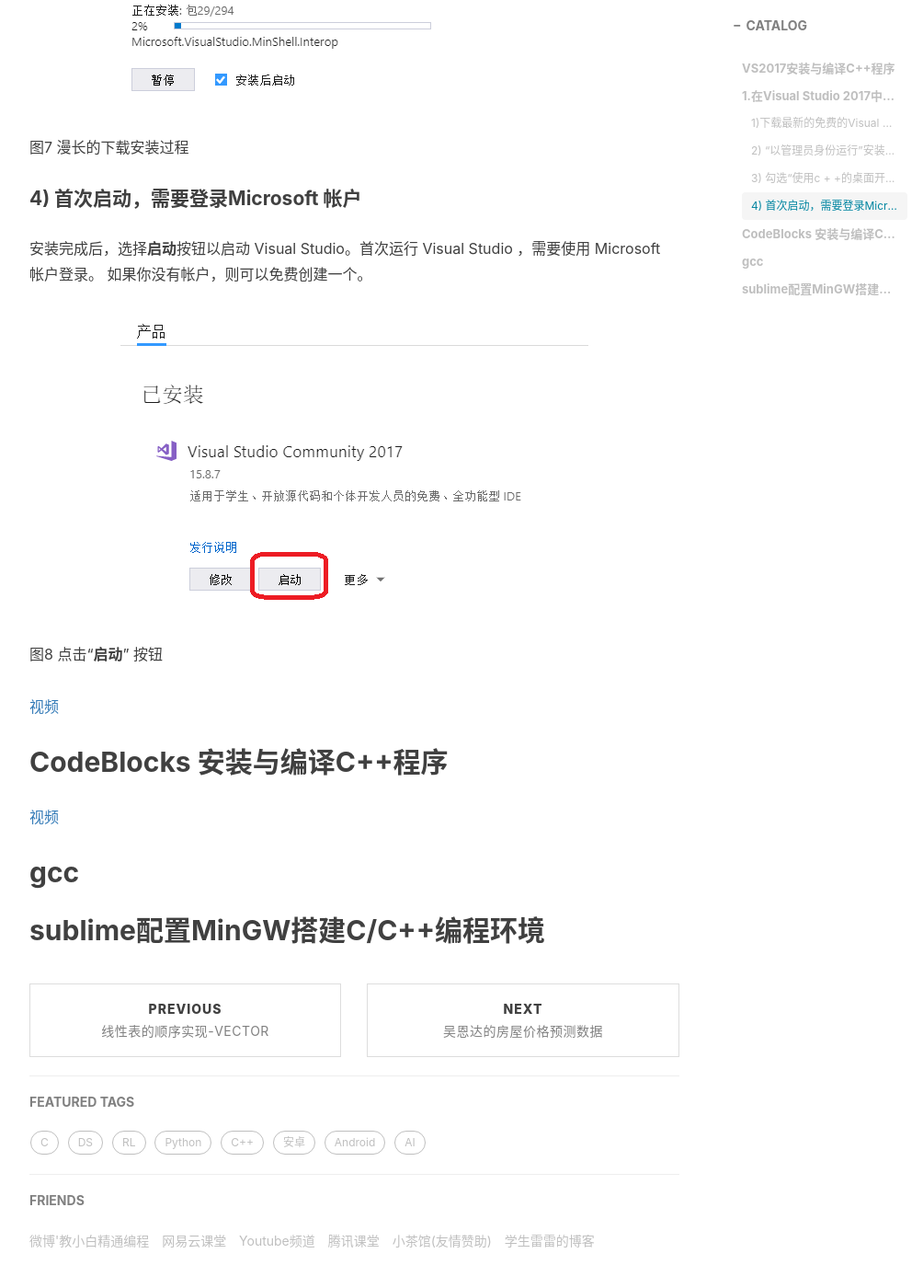
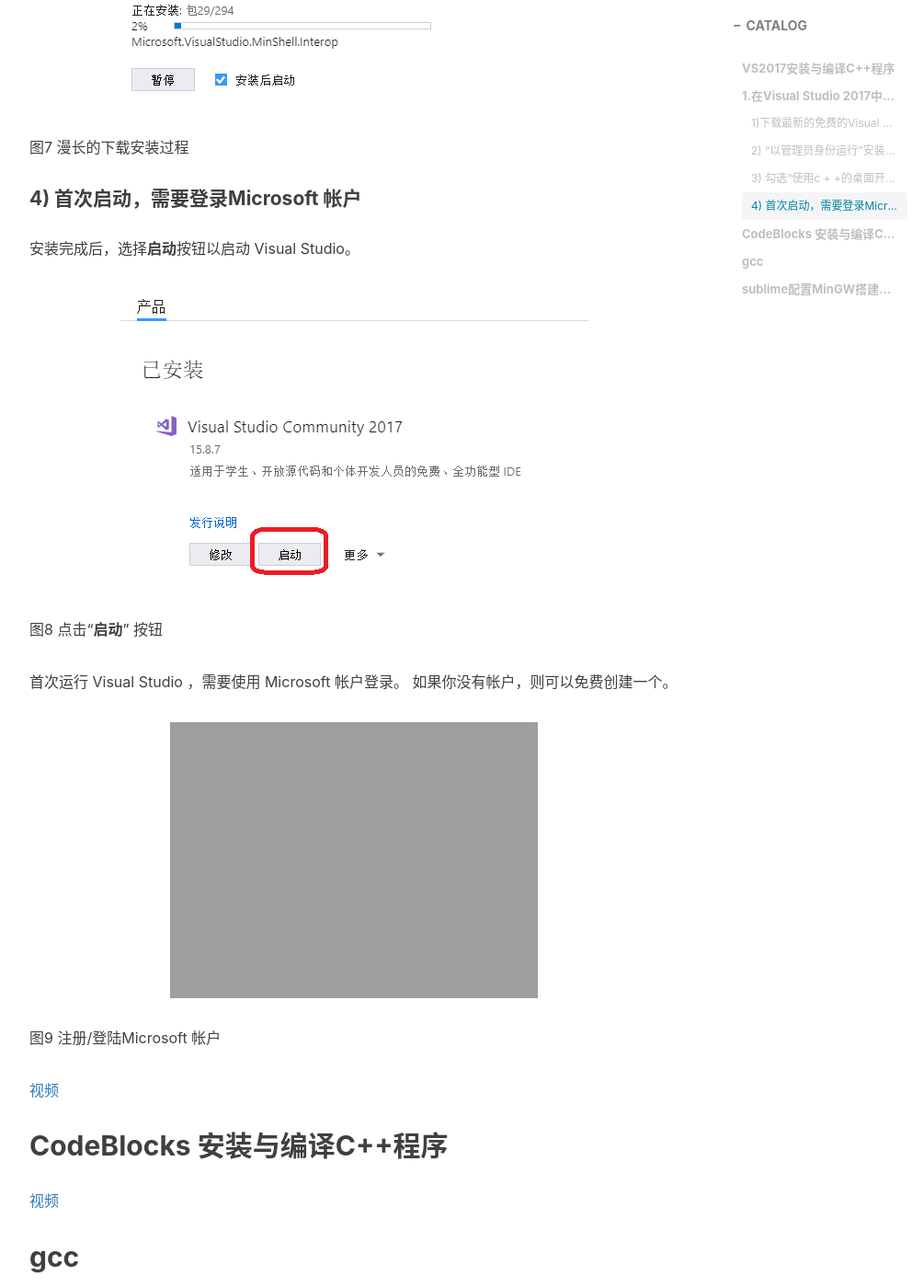
Before and after one commit to xuepro/xuepro.github.io, a Jekyll site: the page built from _posts/2018-09-24-C++17安装、配置.md, in a window 1280 px wide and 1400 px high, scrolled down 3881 px. Shown: the whole window at 92% size, without its empty margins (233-1237 px from the left). Built offline with Jekyll 4.4.1, drawn with Linux system fonts in a browser that asks for light colours; nearby versions of some CDN libraries; comment, search, counter and statistics services are not loaded.

Commit message:
Update 2018-09-24-C++17安装、配置.md

```diff
--- a/_posts/2018-09-24-C++17安装、配置.md
+++ b/_posts/2018-09-24-C++17安装、配置.md
@@ -66,13 +66,21 @@
 
 #### 4) 首次启动，需要登录Microsoft 帐户
 
-安装完成后，选择**启动**按钮以启动 Visual Studio。首次运行 Visual Studio ，需要使用 Microsoft 帐户登录。 如果你没有帐户，则可以免费创建一个。
+安装完成后，选择**启动**按钮以启动 Visual Studio。
 
 ![](https://p.hwdong.com/book_imgs/vs/8-start.png)
 
 图8 点击“**启动**” 按钮
 
+首次运行 Visual Studio ，需要使用 Microsoft 帐户登录。 如果你没有帐户，则可以免费创建一个。
+
+![](https://p.hwdong.com/book_imgs/vs/9-reg_login.png)
+
+图9 注册/登陆Microsoft 帐户
+
    [视频](https://www.weibo.com/tv/v/Fx3MOsqJM?fid=1034:818cb1349ce05a84bfbd5e6422e1f2ea)
+
+
 
 
 
```
